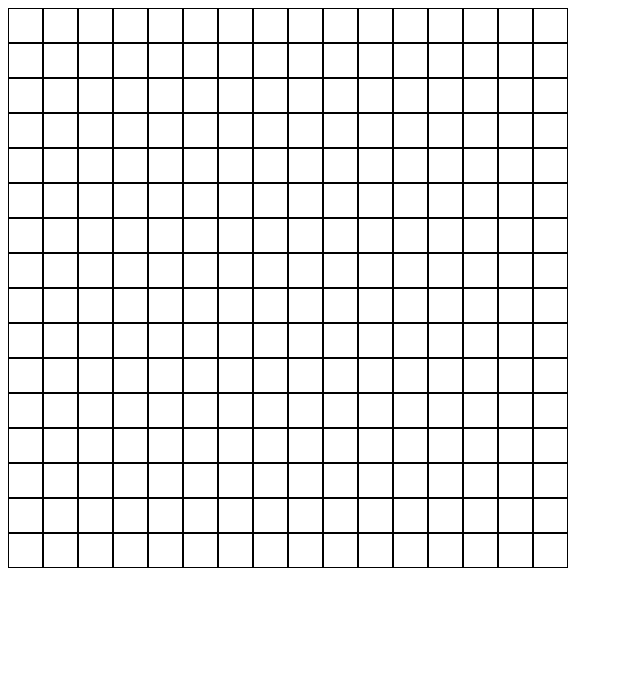
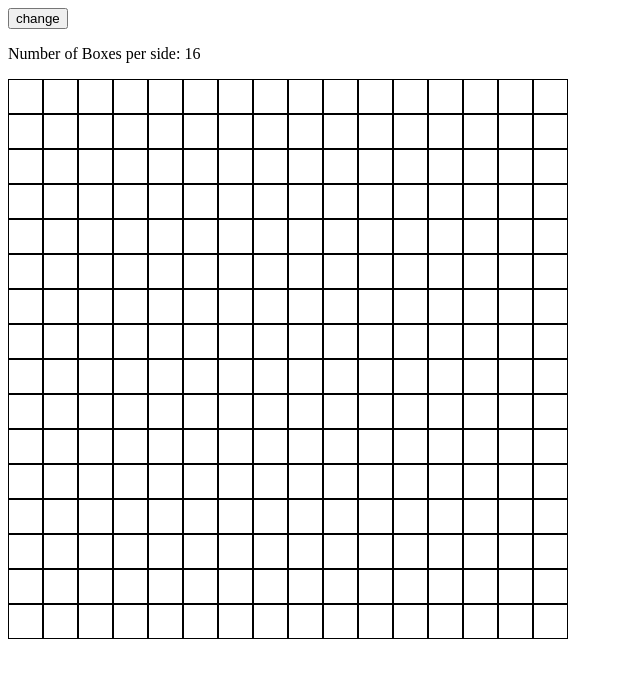
Before and after one commit to Nareshix/Etch-a-sketch-JS, a plain HTML site: page index.html in a window 1280 px wide. Shown: the whole page, without its empty margins (0-640 px from the left). Drawn offline with Linux system fonts and the light colour scheme.

Commit message:
added html of number of boxes and a button to change that num

```diff
--- a/index.html
+++ b/index.html
@@ -8,6 +8,8 @@
     <script src="javascript.js" defer></script>
 </head>
 <body>
+    <button id="input">change</button>
+    <p>Number of Boxes per side: <span id="box-number">16</span></p>
     <div id="container"></div>
 </body>
 </html>
```
